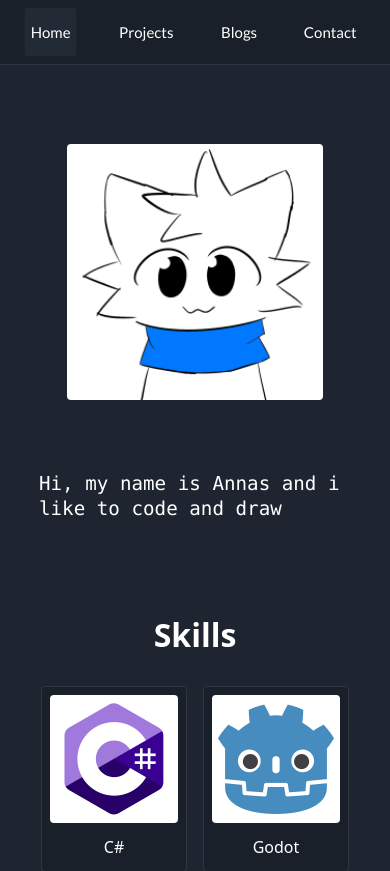
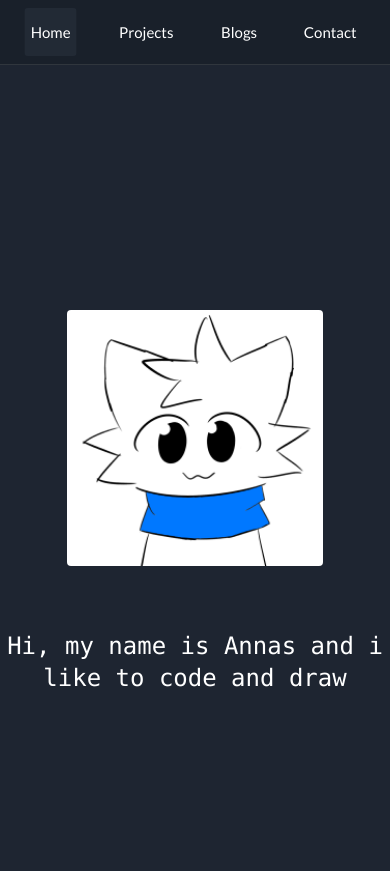
Before and after one commit to rogue-87/annas-website, a React (Vite) app: page / in a window 390 px wide. Shown: the top 871 px of the page. Built offline with nearby package versions, Linux system fonts and the light colour scheme.

Commit message:
comment some tsx & css and use padding instead of margin-left, margin-right for .header-text in home.css

```diff
--- a/src/components/Profile.css
+++ b/src/components/Profile.css
@@ -1,7 +1,9 @@
 .profile {
     display: flex;
+    height: 100dvh;
     flex-direction: column;
     align-items: center;
+    justify-content: center;
 }
 
 .profile-img {
@@ -17,11 +19,12 @@
     color: white;
     font-size: 1.5rem;
     line-height: 2rem;
+    text-align: center;
+    max-width: 35ch;
 }
 
-@media (max-width: 816px) {
-    .profile-description  {
-        scale: 80%;
-    }
-
-}
+/* @media (max-width: 816px) { */
+/*     .profile-description  { */
+/*         scale: 80%; */
+/*     } */
+/* } */
--- a/src/pages/Home.css
+++ b/src/pages/Home.css
@@ -1,13 +1,11 @@
-.home {
+/* .home {} */
 
-}
-
-.profile-container {
-    display: flex;
-    justify-content: center;
-    align-items: center;
-    height: 512px;
-}
+/* .profile-container { */
+/*     display: flex; */
+/*     justify-content: center; */
+/*     align-items: center; */
+/*     height: 512px; */
+/* } */
 
 .header-text {
     color: white;
@@ -38,13 +36,14 @@
     grid-template-rows: repeat(14, auto);
     grid-template-columns: repeat(7, auto);
     gap: 16px;
-    margin-left: 5%;
-    margin-right: 5%;
+    justify-content: center;
+    padding: 5rem;
 }
 
 @media (max-width: 816px) {
     .highlights-container {
         gap: 8px;
+        padding: 1.3rem;
     }
 
 }
--- a/src/pages/Home.tsx
+++ b/src/pages/Home.tsx
@@ -22,9 +22,9 @@ import libgdxImgPath from "../assets/skills/libgdx.png"
 export default function Home() {
 	return (
 		<div className="home">
-			<div className="profile-container">
+			{/* <div className="profile-container"> */}
 				<Profile />
-			</div>
+			{/* </div> */}
 
             <h1 className="header-text center-text">Skills</h1>
 
```
